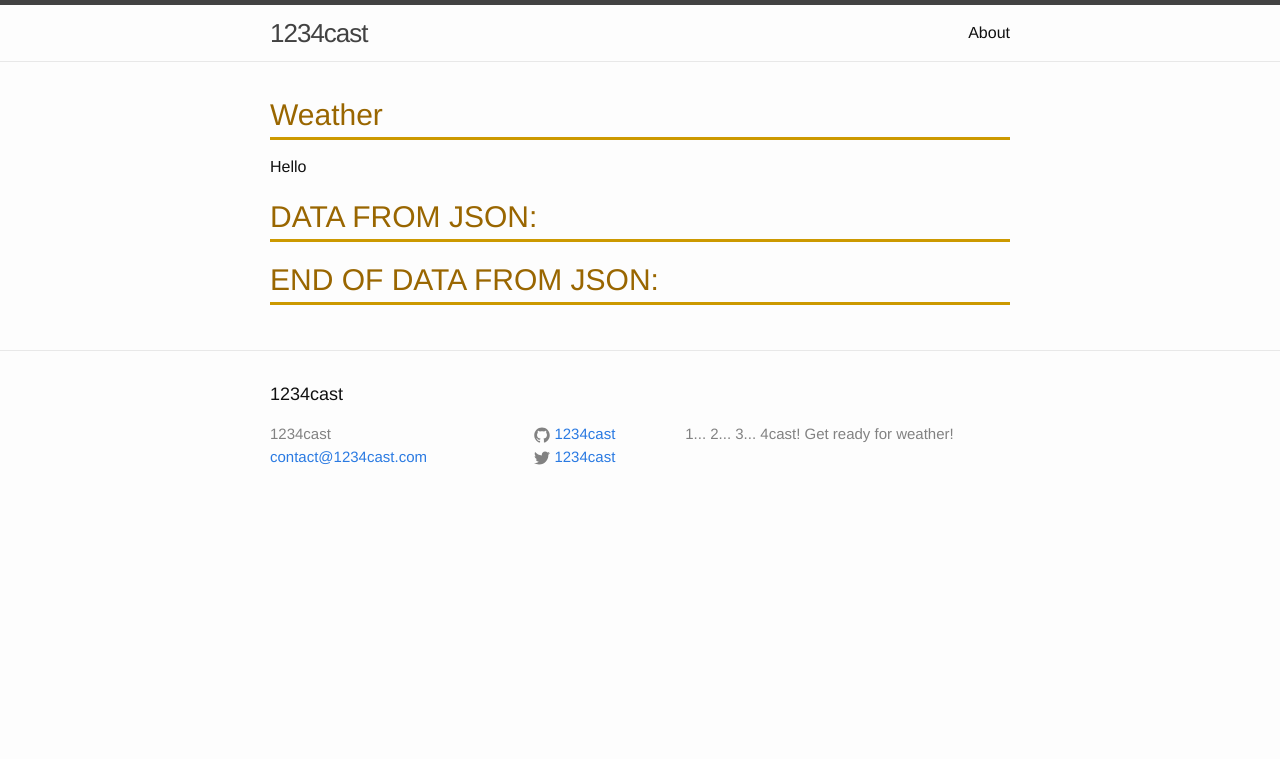
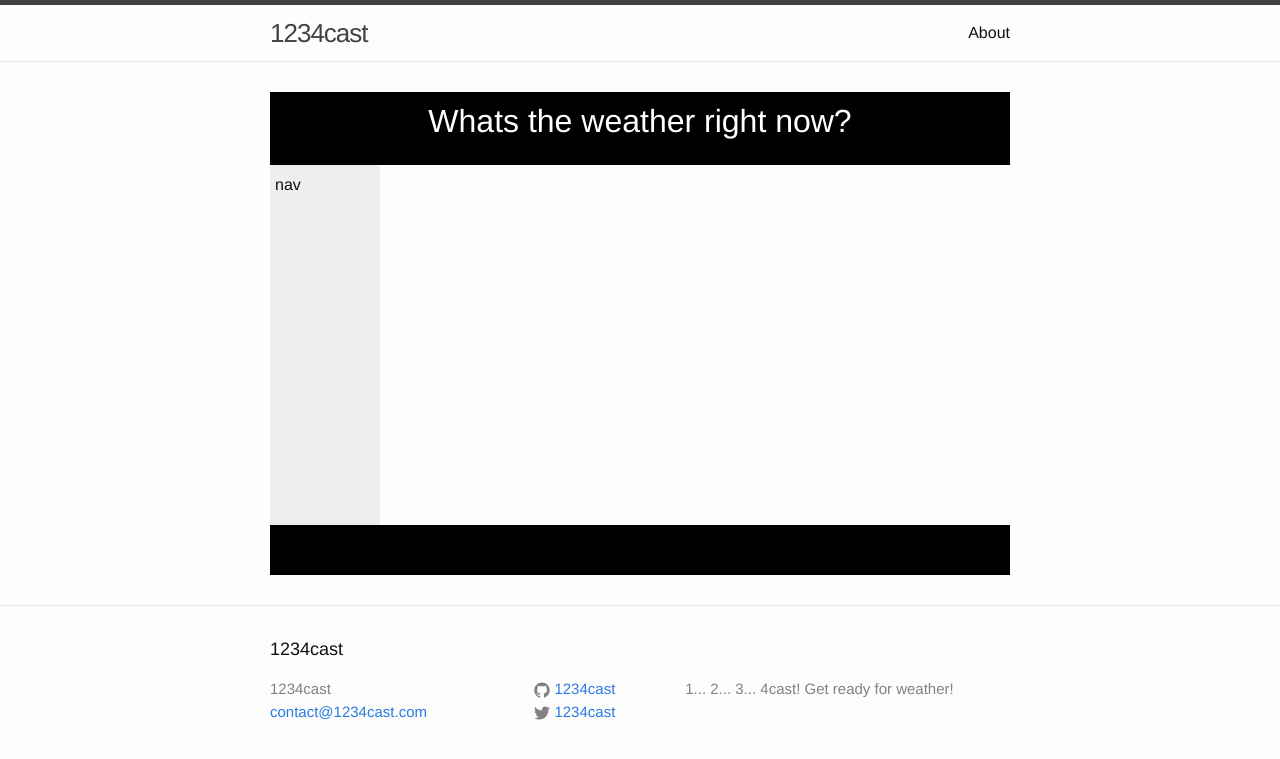
Before and after one commit to saulvhwoolf/1234cast, a Jekyll site: the page built from index.html, in a window 1280 px wide. Shown: the top 759 px of the page. Built offline with Jekyll 4.4.1, drawn with Linux system fonts in a browser that asks for light colours.

Commit message:
Weather Square

```diff
--- a/index.html
+++ b/index.html
@@ -3,19 +3,14 @@
 ---
 
 
-<h1> Weather </h1>
 
-<p>Hello</p>
+
 
 <!DOCTYPE html>
 <html>
 <head>
 <style>
-h1 {
-    border-bottom: 3px solid #cc9900;
-    color: #996600;
-    font-size: 30px;
-}
+
 table, th , td  {
     border: 1px solid grey;
     border-collapse: collapse;
@@ -27,15 +22,63 @@
 table tr:nth-child(even) {
     background-color: #ffffff;
 }
+#header {
+    background-color:black;
+    color:white;
+    text-align:center;
+    padding:5px;
+}
+#nav {
+    line-height:30px;
+    background-color:#eeeeee;
+    height:350px;
+    width:100px;
+    float:left;
+    padding:5px;
+}
+#section {
+    width:350px;
+    float:left;
+    padding:10px;
+}
+#footer {
+    background-color:black;
+    color:white;
+    clear:both;
+    text-align:center;
+    padding:5px;
+    height:40px;
+
+}
 </style>
 </head>
 
+
 <body>
+<div id="header">
+<h1>Whats the weather right now?</h1>
+</div>
 
-<h1>DATA FROM JSON:</h1>
+<div id="nav">
+nav<br>
+</div>
+
+<div id="section">
+</div>
+
+<div id="footer">
+</div>
+<!-- <a href="http://imgur.com/NmqpsTm"><img src="http://i.imgur.com/NmqpsTm.png" title="source: imgur.com" /></a> -->
+
+
 <div id="id01"></div>
 
+
 <script>
+
+
+
+
 var xmlhttp = new XMLHttpRequest();
 var url = "http://api.openweathermap.org/data/2.5/forecast?q=Boston,us&mode=json&units=imperial&appid=874870f00e684038fc8ad82917ef3cfc";
 
@@ -70,7 +117,8 @@
     {
       if(k == "dt")
       {
-        out+= unstackCity(stack);
+        //out+=
+        unstackCity(stack);
         newPhase = "NEWWEATHER";
       }
     }
@@ -99,9 +148,28 @@
     return v;
   });
   out += "</table>";
-  document.getElementById("id01").innerHTML = out;
+  //document.getElementById("id01").innerHTML = out;
+
+
+  document.getElementById("nav").innerHTML = weatherPoints[1].toString();
+
+
+  var elem = document.createElement("img");
+  elem.setAttribute("src", weatherPoints[1].imgURL);
+  elem.setAttribute("alt", weatherPoints[1].mainDescription);
+  elem.setAttribute("height", "350");
+  elem.setAttribute("width", "600");
+  document.getElementById("section").appendChild(elem);
 
 }
+
+
+
+
+
+
+
+
 function unstackCity(stack) {
     var string = "<tr><td>CityInfo</td>";
 
@@ -109,56 +177,84 @@
     var value = stack.shift();
     while(type != undefined)
     {
+      if(type == "name")
+        string+="<p> The Weather in " + value+ "</p>";
       string+="<td>" + type + ", " + value + "</td>";
       type = stack.shift();
       value = stack.shift();
     }
 
-    string+="</tr>";//</table><table>"
+    //string+="</tr>";//</table><table>"
     return string;              // The function returns the product of p1 and p2
 }
 
 function unstackWeather(stack, dayNum) {
+    var event = new WeatherEvent();
     var string = "<tr>";
     var thing;
     //string += "<td>Weather Event " + dayNum + "</td>";
-    var type = stack.shift();
-    var value = stack.shift();
+    var value = stack.pop();
+    var type = stack.pop();
+
 
     var data = ["dt", "", "dt_txt", "sys", "pod", "rain", "3h", "wind", "deg", "speed", "clouds", "all", "weather", ]
     var dateTime = "", weatherMain = "";
     var i = 0, temp = 0, minTemp = 0, maxTemp = 0, pressure = 0, seasLevel = 0;
-    for(thing = 0; thing < stack.length; thing++)// while(type != undefined)
+    while(type != undefined)
     {
-      string+="<td>" + type + ", " + value + "</td>";
-      if(type == "dt_txt")
-        dateTime = value;
-      else if(type == "temp")
-        temp = value;
-      else if(type == "temp_min")
-        minTemp = value;
-      else if(type == "temp_max")
-        maxTemp = value;
-      else if(type == "pressure")
-        pressure = value;
-      else if(type == "sea_level")
-        seaLevel = value;
-      else if(type == "main")
-        seaLevel = value;
-      type = stack.shift();
-      value = stack.shift();
+      //string+="<td>" + type + ", " + value + "</td>";
+      event.addData(type, value);
+      value = stack.pop();
+      type = stack.pop();
       i++;
     }
-    // string+="<td>" + dateTime + "</td>";
-    // string+="<td>Temperature: " + temp + "</td>";
-    // string+="<td>Pressure: " + pressure + "</td>";
+    event.finish();
 
+
+
+    string+="</tr><tr><td>" + event.dateTime + ", " + event.description + ", " + event.temp + ", " + event.mainDescription +  "</td>";
     string+="</tr>"
-    return string;              // The function returns the product of p1 and p2
+    return event;              // The function returns the product of p1 and p2
 }
-
+function WeatherEvent() {
+  this.dateTime = 0, this.temp = 0, this.mainDescription = "", this.description = "", this.icon = "", this.imgURL = "";
+  this.addData = function (name, value) {
+      if(name == "dt_txt")
+        this.dateTime = value;
+      else if(name == "main" && value != "[object Object]")
+      {
+        //console.log(name+ ", "+ value);
+        this.mainDescription = value;
+      }
+      else if(name == "description")
+        this.description = value;
+      else if(name == "temp")
+        this.temp = value;
+  };
+  this.toString = function(){
+    return "Currently Displaying Weather for: " + this.dateTime + "<BR><BR>It is currently " + this.temp + " degrees outside and is " + this.description;
+  }
+  this.drawSquare = function(){
+    return 0;
+  }
+  this.finish = function(){
+    if(this.mainDescription == "Clouds")
+      this.imgURL = "http://i.imgur.com/sV0HXi4.png";
+    else if(this.mainDescription == "Clear")
+      this.imgURL = "http://i.imgur.com/KnQQIzV.png";
+    else if(this.mainDescription == "Rain")
+      this.imgURL = "http://i.imgur.com/zczKvID.png";
+  }
+  //WINDY     http://i.imgur.com/NmqpsTm.png
+  //SUNNY     http://i.imgur.com/KnQQIzV.png
+  //STORMY    http://i.imgur.com/Qfho6sq.png
+  //SNOWY     http://i.imgur.com/OuroXOo.png
+  //.5CLOUD   http://i.imgur.com/sV0HXi4.png
+  //RAIN      http://i.imgur.com/zczKvID.png
+  //NIGHT     http://i.imgur.com/IH74qFJ.png
+  //HOT       http://i.imgur.com/o9qvoax.png
+  //CLOUDY    http://i.imgur.com/FoQ8kkE.png
+}
 </script>
-<h1>END OF DATA FROM JSON:</h1>
-
 </body>
 </html>
```
Also changed, not shown: other parts of index.html (+9 -4 lines), _data/Weather_Cloudy.png (added), _data/Weather_Hot.png (added), _data/Weather_Night.png (added), _data/Weather_Rain.png (added), _data/Weather_SlightyCloudy.png (added), _data/Weather_Snow.png (added), _data/Weather_Stormy.png (added), _data/Weather_Sun.png (added), _data/Weather_Windy.png (added).
